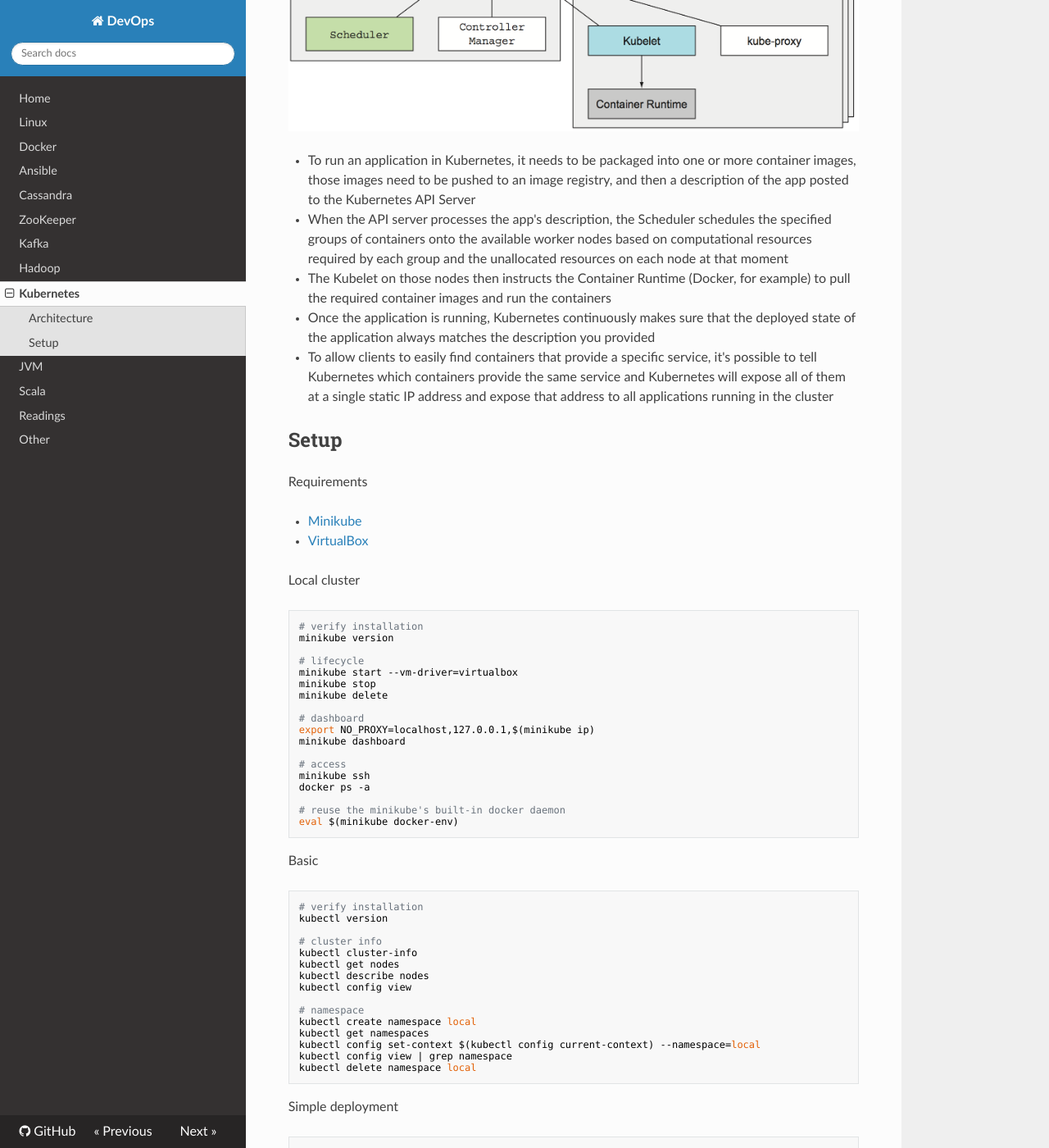
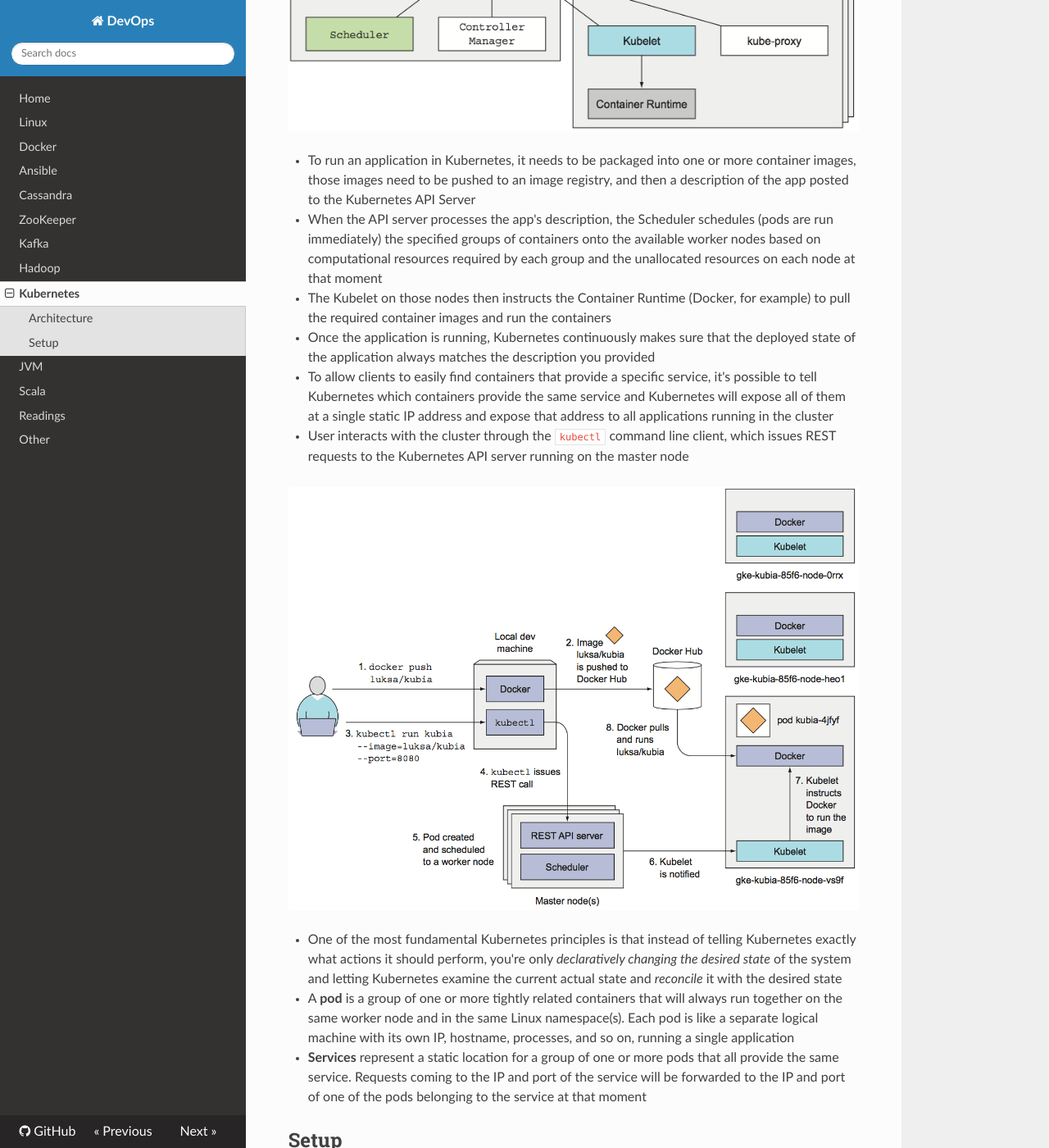
Before and after one commit to niqdev/devops, an MkDocs documentation site: the page built from docs/kubernetes.md, in a window 1280 px wide and 1400 px high, scrolled down 1054 px. Shown: the whole window at 82% size. Built offline with MkDocs 1.6.1, drawn with Linux system fonts in a browser that asks for light colours; nearby versions of some CDN libraries; old or Windows-style settings are respelled for this version of MkDocs; some of the changed text lies outside the part shown.

Commit message:
doc: update kubernetes

```diff
--- a/docs/kubernetes.md
+++ b/docs/kubernetes.md
@@ -39,10 +39,17 @@ At the hardware level, a Kubernetes cluster node can be
 ![kubernetes-architecture](img/kubernetes-architecture.png)
 
 * To run an application in Kubernetes, it needs to be packaged into one or more container images, those images need to be pushed to an image registry, and then a description of the app posted to the Kubernetes API Server
-* When the API server processes the app's description, the Scheduler schedules the specified groups of containers onto the available worker nodes based on computational resources required by each group and the unallocated resources on each node at that moment
+* When the API server processes the app's description, the Scheduler schedules (pods are run immediately) the specified groups of containers onto the available worker nodes based on computational resources required by each group and the unallocated resources on each node at that moment
 * The Kubelet on those nodes then instructs the Container Runtime (Docker, for example) to pull the required container images and run the containers
 * Once the application is running, Kubernetes continuously makes sure that the deployed state of the application always matches the description you provided
 * To allow clients to easily find containers that provide a specific service, it's possible to tell Kubernetes which containers provide the same service and Kubernetes will expose all of them at a single static IP address and expose that address to all applications running in the cluster
+* User interacts with the cluster through the `kubectl` command line client, which issues REST requests to the Kubernetes API server running on the master node
+
+![kubernetes-run](img/kubernetes-run.png)
+
+* One of the most fundamental Kubernetes principles is that instead of telling Kubernetes exactly what actions it should perform, you're only *declaratively changing the desired state* of the system and letting Kubernetes examine the current actual state and *reconcile* it with the desired state
+* A **pod** is a group of one or more tightly related containers that will always run together on the same worker node and in the same Linux namespace(s). Each pod is like a separate logical machine with its own IP, hostname, processes, and so on, running a single application
+* **Services** represent a static location for a group of one or more pods that all provide the same service. Requests coming to the IP and port of the service will be forwarded to the IP and port of one of the pods belonging to the service at that moment
 
 ## Setup
 
@@ -120,6 +127,9 @@ kubectl describe pods
 # list pods
 kubectl get pods
 
+# list pods and nodes
+kubectl get pods -o wide
+
 # filter with equality-based labels
 kubectl get pods -l app=kubernetes-bootcamp
 
```
Also changed, not shown: docs/img/kubernetes-run.png (added).
